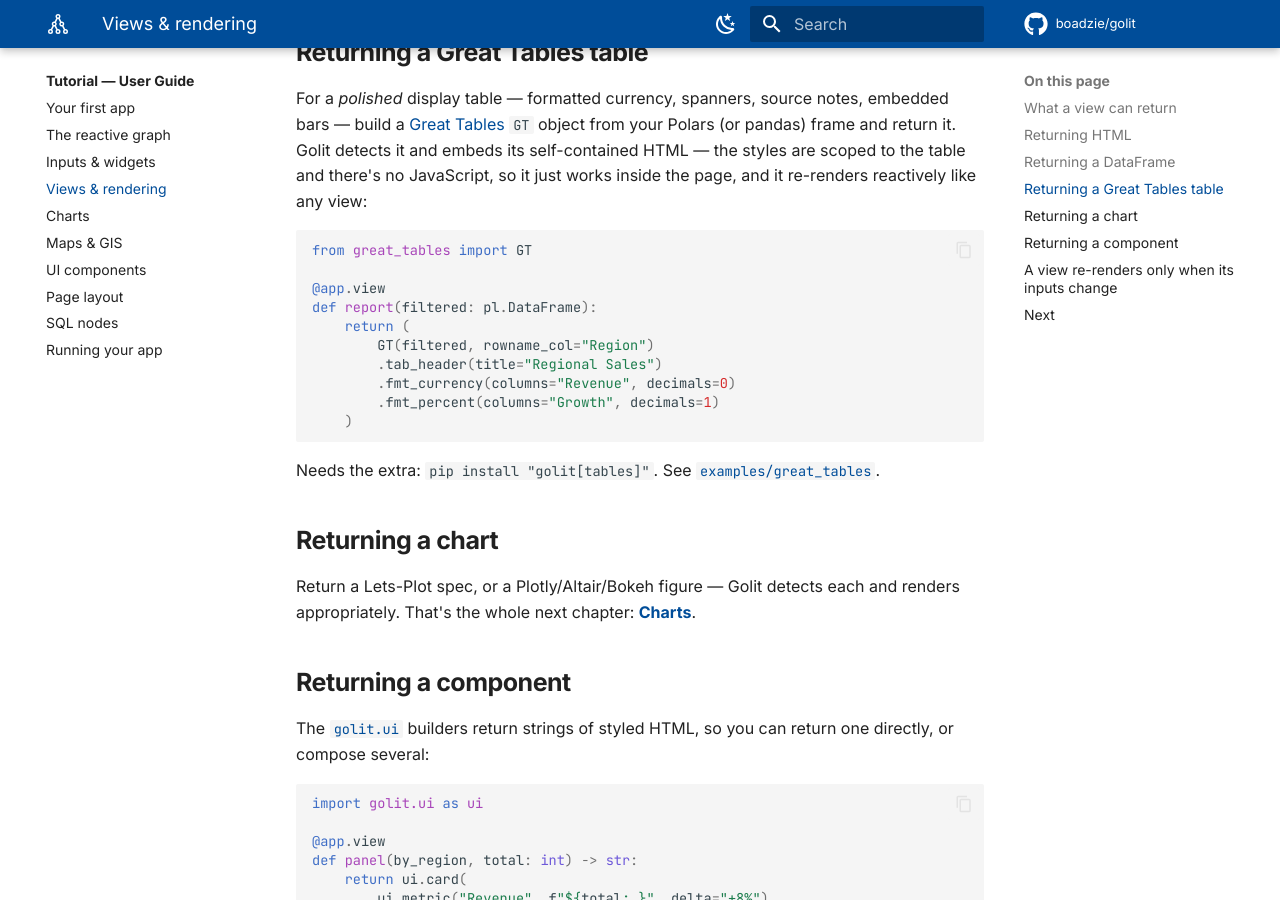
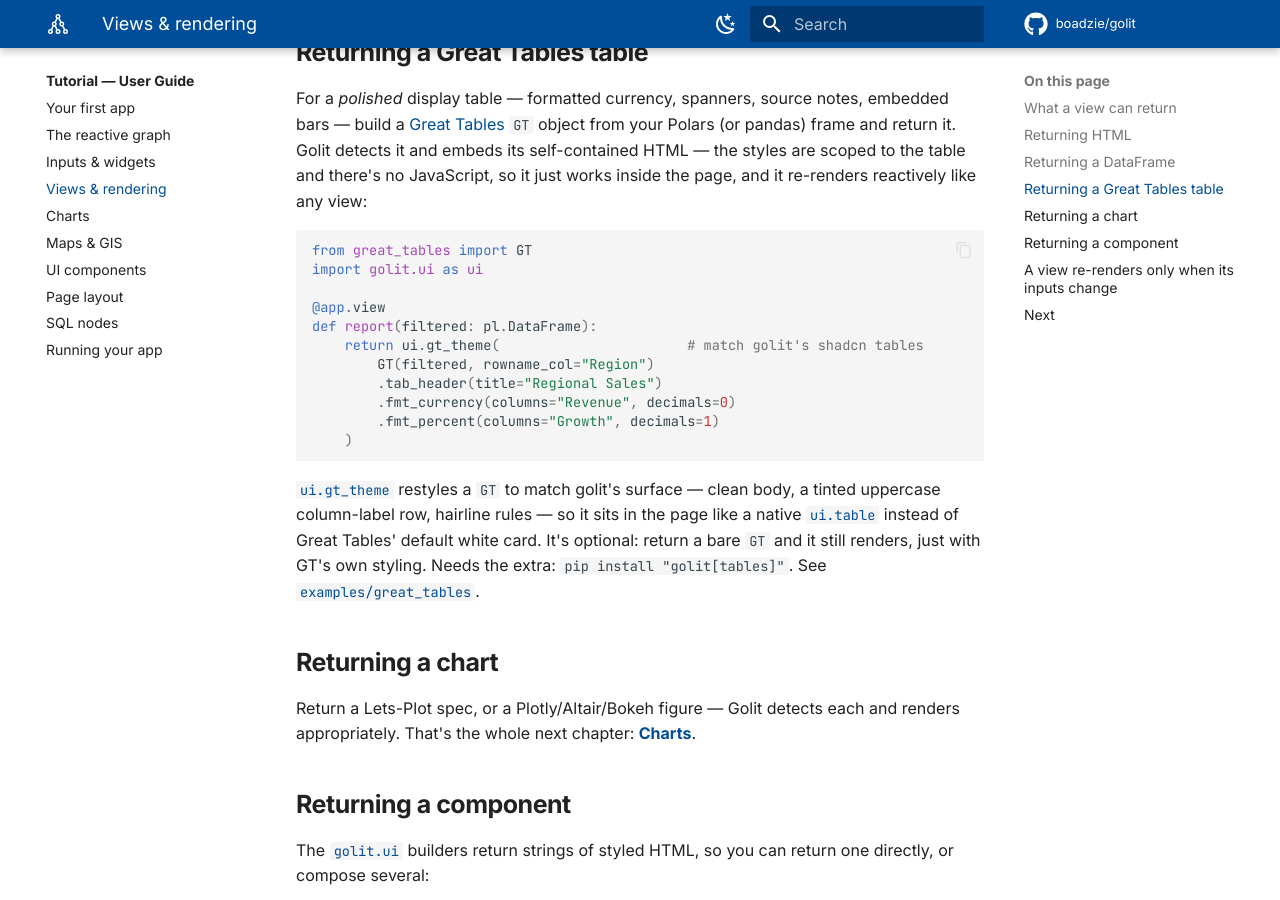
Before and after one commit to Boadzie/golit, an MkDocs documentation site: the page built from docs/tutorial/views.md, in a window 1280 px wide and 900 px high, scrolled down 1695 px. Built offline with MkDocs 1.6.1 and Material for MkDocs 9.7.7, drawn with Linux system fonts in a browser that asks for light colours; comment, search, counter and statistics services are not loaded.

Commit message:
docs(ui): document ui.gt_theme for shadcn-styled Great Tables

````diff
--- a/docs/tutorial/views.md
+++ b/docs/tutorial/views.md
@@ -55,10 +55,11 @@ For a *polished* display table — formatted currency, spanners, source notes, e
 
 ```python
 from great_tables import GT
+import golit.ui as ui
 
 @app.view
 def report(filtered: pl.DataFrame):
-    return (
+    return ui.gt_theme(                       # match golit's shadcn tables
         GT(filtered, rowname_col="Region")
         .tab_header(title="Regional Sales")
         .fmt_currency(columns="Revenue", decimals=0)
@@ -66,7 +67,7 @@ def report(filtered: pl.DataFrame):
     )
 ```
 
-Needs the extra: `pip install "golit[tables]"`. See [`examples/great_tables`](https://github.com/boadzie/golit/tree/main/examples/great_tables).
+[`ui.gt_theme`](ui-components.md) restyles a `GT` to match golit's surface — clean body, a tinted uppercase column-label row, hairline rules — so it sits in the page like a native [`ui.table`](ui-components.md#rich-data) instead of Great Tables' default white card. It's optional: return a bare `GT` and it still renders, just with GT's own styling. Needs the extra: `pip install "golit[tables]"`. See [`examples/great_tables`](https://github.com/boadzie/golit/tree/main/examples/great_tables).
 
 ## Returning a chart
 
````
Also changed, not shown: docs/tutorial/ui-components.md (+1 -0 lines).
